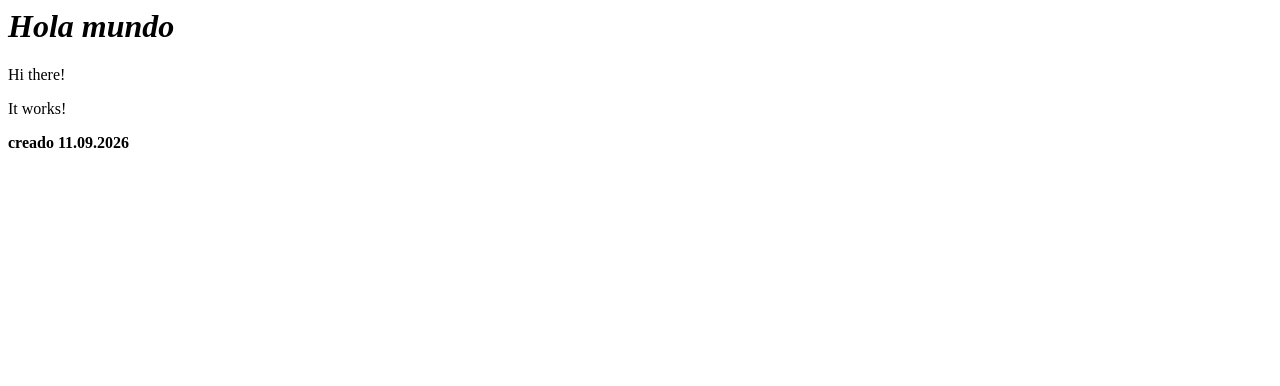
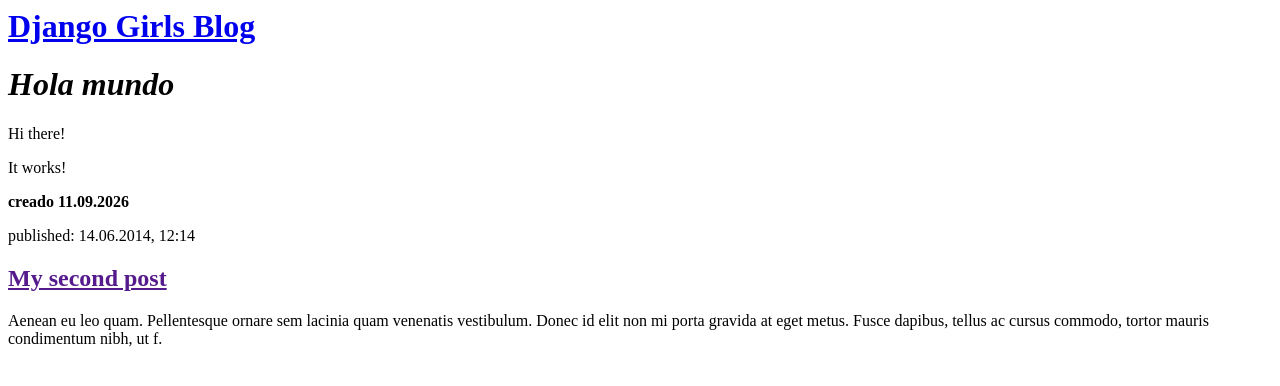
Before and after one commit to paularodriguezv9705-ui/blog_prueba, a Django app: page / in a window 1280 px wide. Shown: the top 386 px of the page. Run offline with Django 5.2, Linux system fonts and the light colour scheme; data comes from the database, SQL or seed files in the repository; both versions use the stored data as it was after the commit.

Commit message:
Templates modificados para mostrar post desde base de datos.

```diff
--- a/blog/templates/blog/post_list.html
+++ b/blog/templates/blog/post_list.html
@@ -3,6 +3,10 @@
         <title>Paula's Blog</title>
     </head>
 <body>
+     <div>
+            <h1><a href="/">Django Girls Blog</a></h1>
+        </div>
+{% for post in posts %}
     <div>
         <h1><em>Hola mundo</em></h1>
     </div>
@@ -10,5 +14,11 @@
     <p>It works!</p>
     <div><strong>creado 11.09.2026</strong>
     </div>
+    <div>
+            <p>published: 14.06.2014, 12:14</p>
+            <h2><a href="">My second post</a></h2>
+            <p>Aenean eu leo quam. Pellentesque ornare sem lacinia quam venenatis vestibulum. Donec id elit non mi porta gravida at eget metus. Fusce dapibus, tellus ac cursus commodo, tortor mauris condimentum nibh, ut f.</p>
+        </div>
+{% endfor %}
 </body>
 </html>
--- a/blog/views.py
+++ b/blog/views.py
@@ -1,5 +1,8 @@
+# Create your views here.
 from django.shortcuts import render
+from django.utils import timezone
+from .models import Post
 
-# Create your views here.
 def post_list(request):
-    return render(request, 'blog/post_list.html', {})
+    posts = Post.objects.filter(published_date__lte=timezone.now()).order_by('published_date')
+    return render(request, 'blog/post_list.html', {'posts': posts})
```
Also changed, not shown: db.sqlite3.
